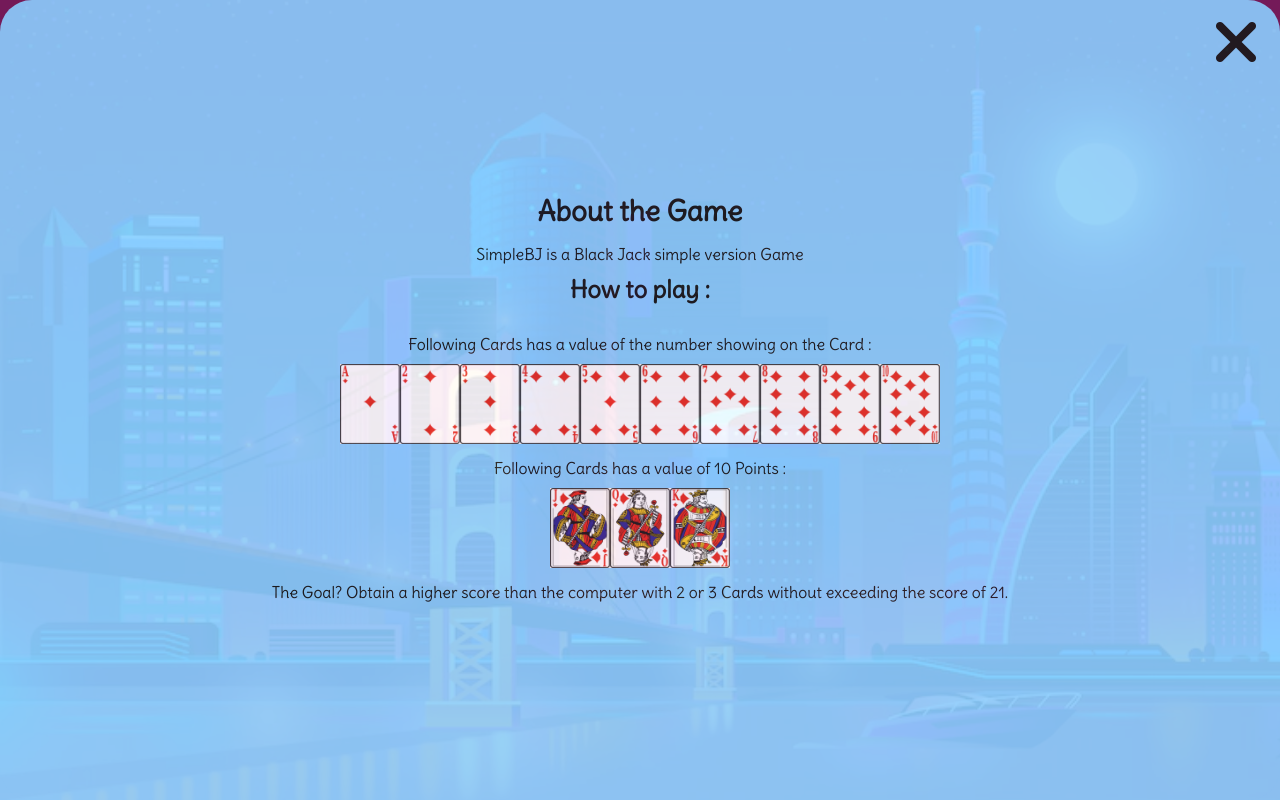
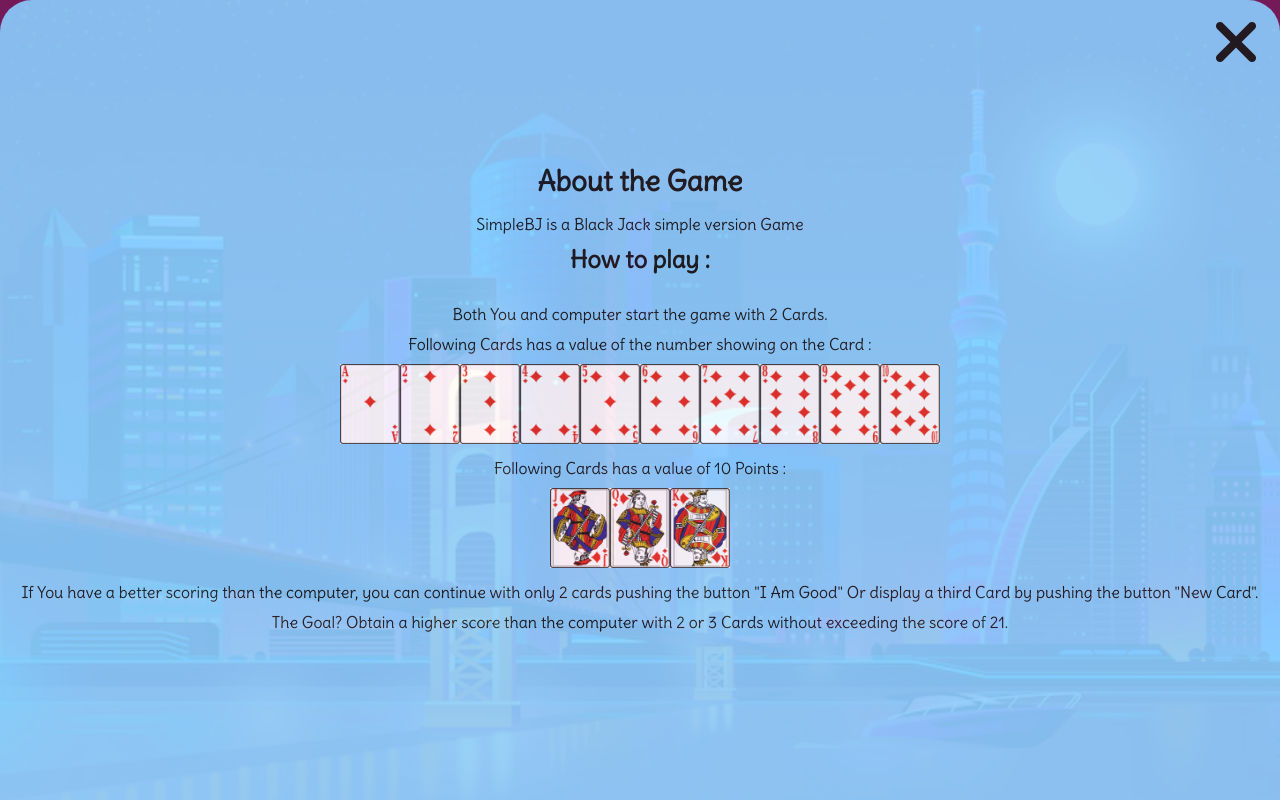
Before and after one commit to artontray/PROJECT2, a plain HTML site: page index.html in a window 1280 px wide. Drawn offline with Linux system fonts and the light colour scheme.

Commit message:
writing the rules of the Game into help Box

```diff
--- a/index.html
+++ b/index.html
@@ -50,10 +50,14 @@
                         id="ButtonCloseHelpBubble" onclick="document.getElementById('HelpBoxtext').style.visibility='hidden';"></i>
                         <p> SimpleBJ is a Black Jack simple version Game</p>
                         <h2>How to play :</h2><br>
+                        <p> Both You and computer start the game with 2 Cards.</p>
                         <p> Following Cards has a value of the number showing on the Card :</p>
                         <div class="DisplayCard" id="AllNormalCard"></div><br>
                         <p> Following Cards has a value of 10 Points :</p>
                         <div class="DisplayCard" id="AllFaceCard"></div><br>
+                        <p> If You have a better scoring than the computer, you can continue with
+                            only 2 cards pushing the button "I Am Good" Or display a third Card by pushing
+                        the button "New Card". </p>
                         <p> The Goal? Obtain a higher score than the computer with 2 or 3 Cards without exceeding the score of 21.<p>
                     </div>
                 </div>
```
